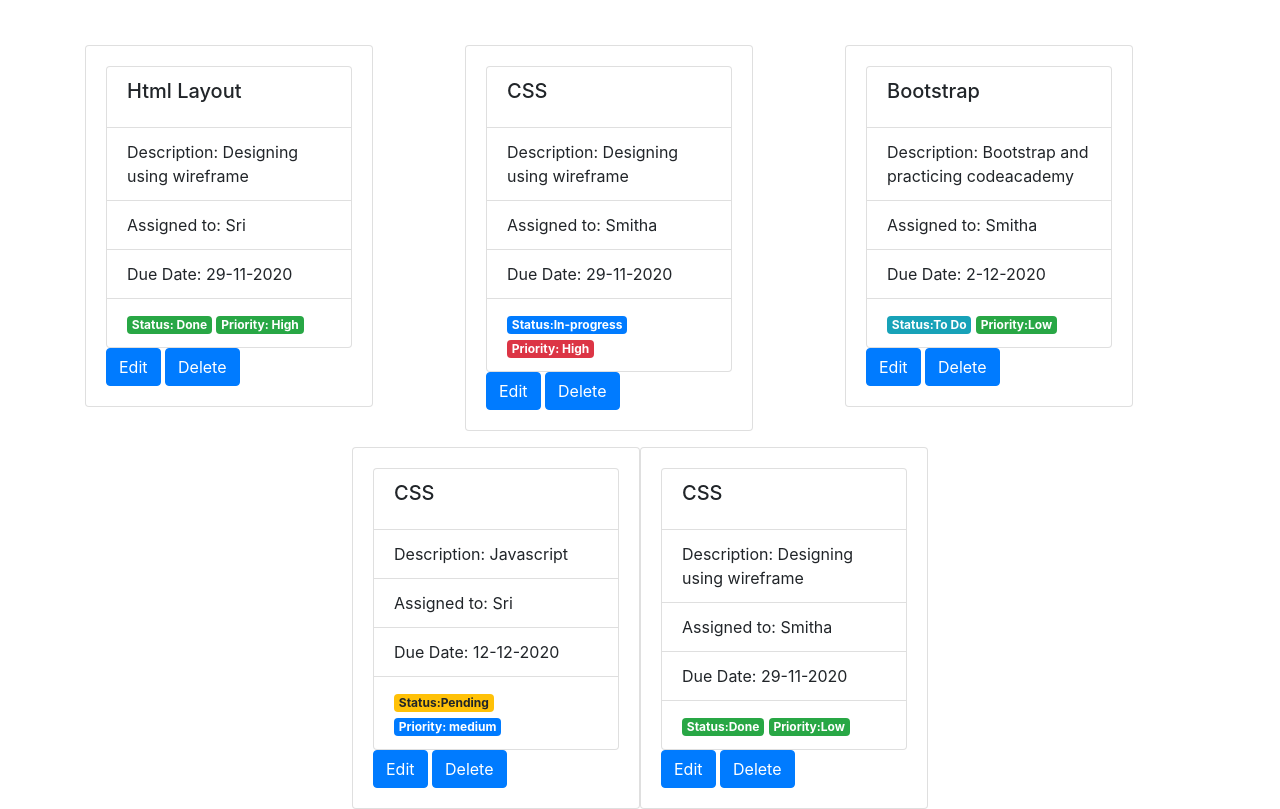
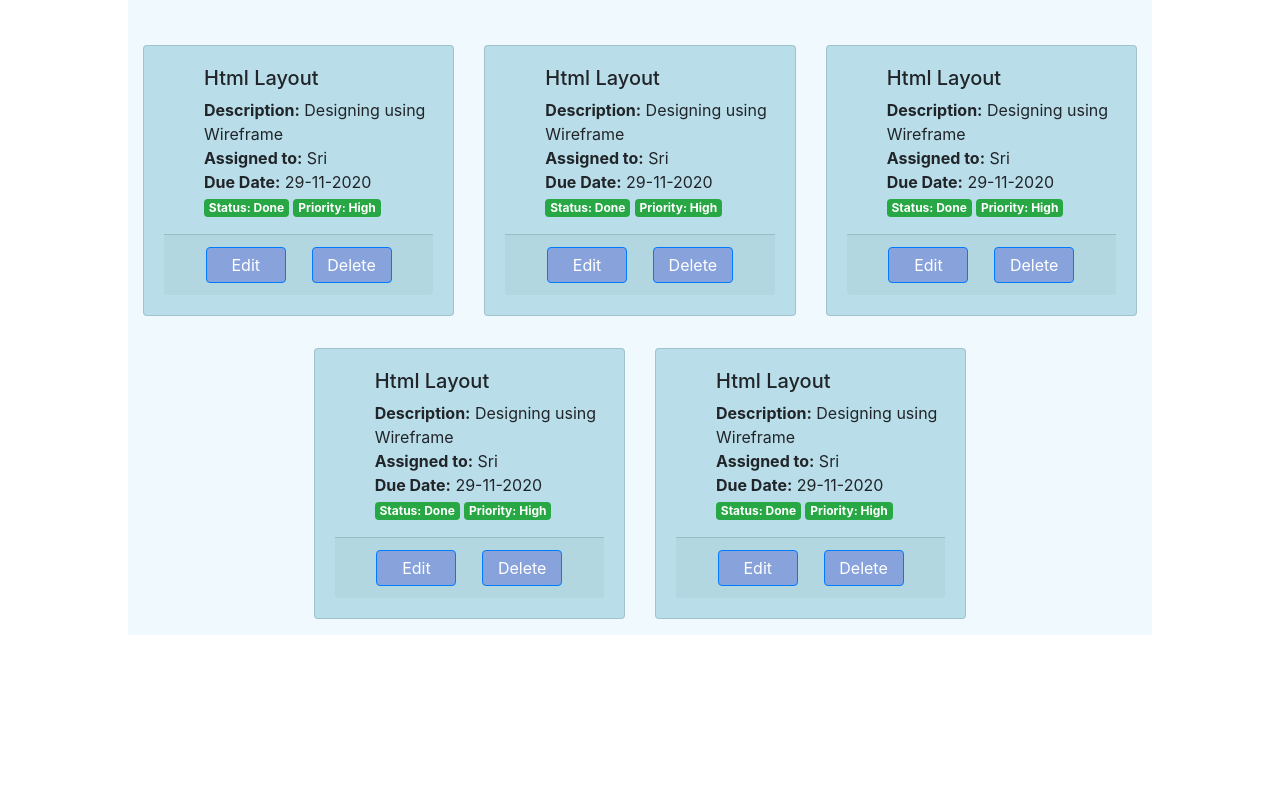
Before and after one commit to kandula-sri/Task-Planner, a plain HTML site: page Task3.html in a window 1280 px wide. Shown: the part 206-1015 px from the top of the page. After the commit the page ends 841 px from the top, so only its background shows below. Drawn offline with nearby package versions, Linux system fonts and the light colour scheme.

Commit message:
modified task

```diff
--- a/Task3.html
+++ b/Task3.html
@@ -6,138 +6,114 @@
 
     <link rel="stylesheet" href="https://cdn.jsdelivr.net/npm/bootstrap@4.5.3/dist/css/bootstrap.min.css"
         integrity="sha384-TX8t27EcRE3e/ihU7zmQxVncDAy5uIKz4rEkgIXeMed4M0jlfIDPvg6uqKI2xXr2" crossorigin="anonymous">
+        <link rel="stylesheet" href="css/styles.css">
 <title>TaskCard</title>
 </head>
 <body>
-    <div class="container">
+    <div class="container" style="background-color: #d1eefc57"">
         <div class="jumbotron">
             <h1 class="display-4 text-center">My Tasks</h1>
         </div>
-            <div id="list-items">
 
-                    <div class="row justify-content-center ">
+    <div class="row justify-content-center">
 
+        <!-- card 1-->
+        <div class="col-sm-8 col-md-4 my-3 d-flex justify-content-center " >
+            <div class="card card-body" style="width: 20rem;">
+                <ul style="list-style-type:none;" >
+                    <li class="list-group-flush"><h5>Html Layout</h5></li>
+                    <li class="list-group-flush"><b>Description:</b> Designing using Wireframe</li>
+                    <li class="list-group-flush"><b>Assigned to:</b> Sri</li>
+                    <li class="list-group-flush"><b>Due Date:</b> 29-11-2020</li>
+                    <li class="list-group-flush"><span class="badge badge-success">Status:  Done</span>  <span class="badge badge-success">Priority: High</span> </li>
+                </ul>
 
-                <div class="col-sm-8 col-md-4 my-3">
-                <div class="card" style="width: 18rem;">
-                    <div class="card-body">
-                        <ul class="list-group">
-                            <li class="list-group-item"><h5 class="card-title">Html Layout</h5></li>
-                            <li class="list-group-item">Description: Designing using wireframe</li>
-                            <li class="list-group-item">Assigned to: Sri</li>
-                            <li class="list-group-item">Due Date: 29-11-2020</li>
-                            <li class="list-group-item "><span class="badge badge-success">
-                               Status:  Done</span>  <span class="badge badge-success">Priority: High</span> </li>
+                    <div class="card-footer d-flex justify-content-center">
+                        <a href="./task3.html" class="btn btn-primary  mr-1">Edit</a>
+                        <button type="button" class="btn btn-primary" data-toggle="modal" data-target="#myModal">
+                            Delete
+                        </button>
+                    </div>
+
+            </div>
+        </div>
+        <!-- card 2-->
+        <div class="col-sm-8 col-md-4 my-3 d-flex justify-content-center " >
+            <div class="card card-body" style="width: 20rem;">
+                <ul style="list-style-type:none;" >
+                    <li class="list-group-flush"><h5>Html Layout</h5></li>
+                    <li class="list-group-flush"><b>Description:</b> Designing using Wireframe</li>
+                    <li class="list-group-flush"><b>Assigned to:</b> Sri</li>
+                    <li class="list-group-flush"><b>Due Date:</b> 29-11-2020</li>
+                    <li class="list-group-flush"><span class="badge badge-success">Status:  Done</span>  <span class="badge badge-success">Priority: High</span> </li>
                 </ul>
-                        <a href="#" class="btn btn-primary">Edit</a>
+
+                    <div class="card-footer d-flex justify-content-center">
+                        <a href="#" class="btn btn-primary  mr-1">Edit</a>
                         <button type="button" class="btn btn-primary" data-toggle="modal" data-target="#myModal">
                             Delete
                         </button>
                     </div>
             </div>
         </div>
-                <br/>
+        <!-- card 3-->
+        <div class="col-sm-8 col-md-4 my-3 d-flex justify-content-center " >
+            <div class="card card-body" style="width: 20rem;">
+                <ul style="list-style-type:none;" >
+                    <li class="list-group-flush"><h5>Html Layout</h5></li>
+                    <li class="list-group-flush"><b>Description:</b> Designing using Wireframe</li>
+                    <li class="list-group-flush"><b>Assigned to:</b> Sri</li>
+                    <li class="list-group-flush"><b>Due Date:</b> 29-11-2020</li>
+                    <li class="list-group-flush"><span class="badge badge-success">Status:  Done</span>  <span class="badge badge-success">Priority: High</span> </li>
+                </ul>
 
-                <div class="col-sm-8 col-md-4 my-3">
-                <div class="card" style="width: 18rem;">
-                    <div class="card-body">
-                    <ul class="list-group ">
-                        <li class="list-group-item "><h5 class="card-title">CSS</h5></li>
-                        <li class="list-group-item">Description: Designing using wireframe</li>
-                        <li class="list-group-item">Assigned to: Smitha</li>
-                        <li class="list-group-item">Due Date: 29-11-2020</li>
-                        <li class="list-group-item"><span class="badge badge-primary">
-                                Status:In-progress</span> <span class="badge badge-danger">Priority: High</span> </li>
-
-
-                    </ul>
-                    <a href="#" class="btn btn-primary">Edit</a>
+                    <div class="card-footer d-flex justify-content-center">
+                        <a href="#" class="btn btn-primary  mr-1">Edit</a>
                         <button type="button" class="btn btn-primary" data-toggle="modal" data-target="#myModal">
                             Delete
                         </button>
                     </div>
             </div>
         </div>
-                <br />
+        <!-- card 4-->
+        <div class="col-sm-8 col-md-4 my-3 d-flex justify-content-center " >
+            <div class="card card-body" style="width: 20rem;">
+                <ul style="list-style-type:none;" >
+                    <li class="list-group-flush"><h5>Html Layout</h5></li>
+                    <li class="list-group-flush"><b>Description:</b> Designing using Wireframe</li>
+                    <li class="list-group-flush"><b>Assigned to:</b> Sri</li>
+                    <li class="list-group-flush"><b>Due Date:</b> 29-11-2020</li>
+                    <li class="list-group-flush"><span class="badge badge-success">Status:  Done</span>  <span class="badge badge-success">Priority: High</span> </li>
+                </ul>
 
-                <div class="col-sm-8 col-md-4 my-3">
-                <div class="card" style="width: 18rem;">
-                    <div class="card-body">
-                        <ul class="list-group ">
-                            <li class="list-group-item ">
-                                <h5 class="card-title">Bootstrap</h5>
-                            </li>
-                            <li class="list-group-item">Description: Bootstrap and practicing codeacademy</li>
-                            <li class="list-group-item">Assigned to: Smitha</li>
-                            <li class="list-group-item">Due Date: 2-12-2020</li>
-                            <li class="list-group-item"><span class="badge badge-info">
-                                    Status:To Do</span> <span class="badge badge-success">Priority:Low</span> </li>
-
-
-                        </ul>
-                        <a href="#" class="btn btn-primary">Edit</a>
+                    <div class="card-footer d-flex justify-content-center">
+                        <a href="#" class="btn btn-primary  mr-1">Edit</a>
                         <button type="button" class="btn btn-primary" data-toggle="modal" data-target="#myModal">
                             Delete
                         </button>
                     </div>
             </div>
         </div>
-                <br />
+        <!-- card 5-->
+        <div class="col-sm-8 col-md-4 my-3 d-flex justify-content-center " >
+            <div class="card card-body" style="width: 20rem;">
+                <ul style="list-style-type:none;" >
+                    <li class="list-group-flush"><h5>Html Layout</h5></li>
+                    <li class="list-group-flush"><b>Description:</b> Designing using Wireframe</li>
+                    <li class="list-group-flush"><b>Assigned to:</b> Sri</li>
+                    <li class="list-group-flush"><b>Due Date:</b> 29-11-2020</li>
+                    <li class="list-group-flush"><span class="badge badge-success">Status:  Done</span>  <span class="badge badge-success">Priority: High</span> </li>
+                </ul>
 
-
-                <div class="card" style="width: 18rem;">
-                    <div class="card-body">
-                    <ul class="list-group ">
-                        <li class="list-group-item ">
-                            <h5 class="card-title">CSS</h5>
-                        </li>
-                        <li class="list-group-item">Description: Javascript</li>
-                        <li class="list-group-item">Assigned to: Sri</li>
-                        <li class="list-group-item">Due Date: 12-12-2020</li>
-                        <li class="list-group-item"><span class="badge badge-warning">
-                                Status:Pending</span> <span class="badge badge-primary">Priority: medium</span> </li>
-
-
-                    </ul>
-                    <a href="#" class="btn btn-primary">Edit</a>
-                    <button type="button" class="btn btn-primary" data-toggle="modal" data-target="#myModal">
-                        Delete
-                    </button>
-
-                </div>
-                </div>
-                <br/>
-                <br/>
-
-
-                <div class="card" style="width: 18rem;">
-                    <div class="card-body">
-                        <ul class="list-group ">
-                            <li class="list-group-item ">
-                                <h5 class="card-title">CSS</h5>
-                            </li>
-                            <li class="list-group-item">Description: Designing using wireframe</li>
-                            <li class="list-group-item">Assigned to: Smitha</li>
-                            <li class="list-group-item">Due Date: 29-11-2020</li>
-                            <li class="list-group-item"><span class="badge badge-success">
-                                    Status:Done</span> <span class="badge badge-success">Priority:Low</span> </li>
-                        </ul>
-                        <a href="#" class="btn btn-primary">Edit</a>
+                    <div class="card-footer d-flex justify-content-center">
+                        <a href="#" class="btn btn-primary  mr-1">Edit</a>
                         <button type="button" class="btn btn-primary" data-toggle="modal" data-target="#myModal">
                             Delete
                         </button>
                     </div>
             </div>
-
-
-
-
-
+        </div>
 
     </div>
-                </div>
-</div>
-
-
 </body>
 </html>
--- a/css/styles.css
+++ b/css/styles.css
@@ -1,25 +1,66 @@
 .container {
-    width: 500px;
+  width: 80%;
   clear: both;
   border: .5em;
   border-style: none;
   background-color: #a5d8f057 ;
+  justify-content: center;
+
+}
+
+
+
+.container-taskform {
+  width: 50%;
+  clear: both;
+  border: .5em;
+  border-style: none;
+  /*  width: auto;*/
+  background-color: #a5d8f057 ;
+  height: auto;
+  margin: 0 auto;
+  padding: 10px;
+  position: relative;
+
 }
 
 .btn-primary {
   color: #fff;
-    background-color: #4968f3;
+  background-color: #7f97dad3;
   margin:auto;
   display:block;
+  padding:5px;
+  min-width: 80px;
+  max-width: 80px;
 
 }
 
-.list-group >item{
-  text-justify: distribute;
+.card-body{
+background-color: #b9dee9;
+}
 
+
+.button-display{
+width: 5rem;
+/* display:inline;*/
+color: #fff;
+background-color: #8db5db;
+ border-style: none;
+
+
+}
+
+.list-group-item{
+align-self: center;
+}
+
+/*li{justify-content: center;}
+
+.list-group-item{
+align-self: center;
 }
 
 .card-wrapper {
 display: flex;
 flex-wrap: wrap;
-}
+}*/
```
Also changed, not shown: index.html (+6 -14 lines). Lines whose indentation alone changed are shown as unchanged.
